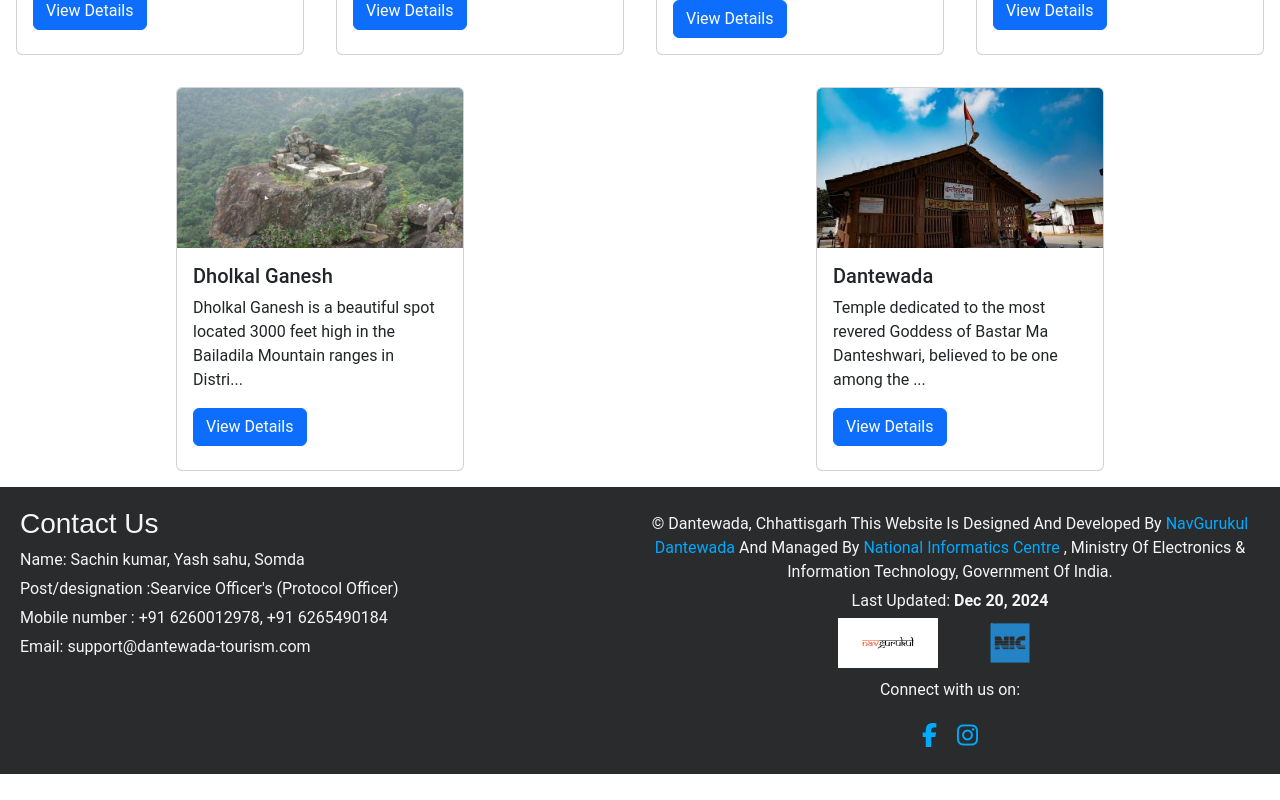
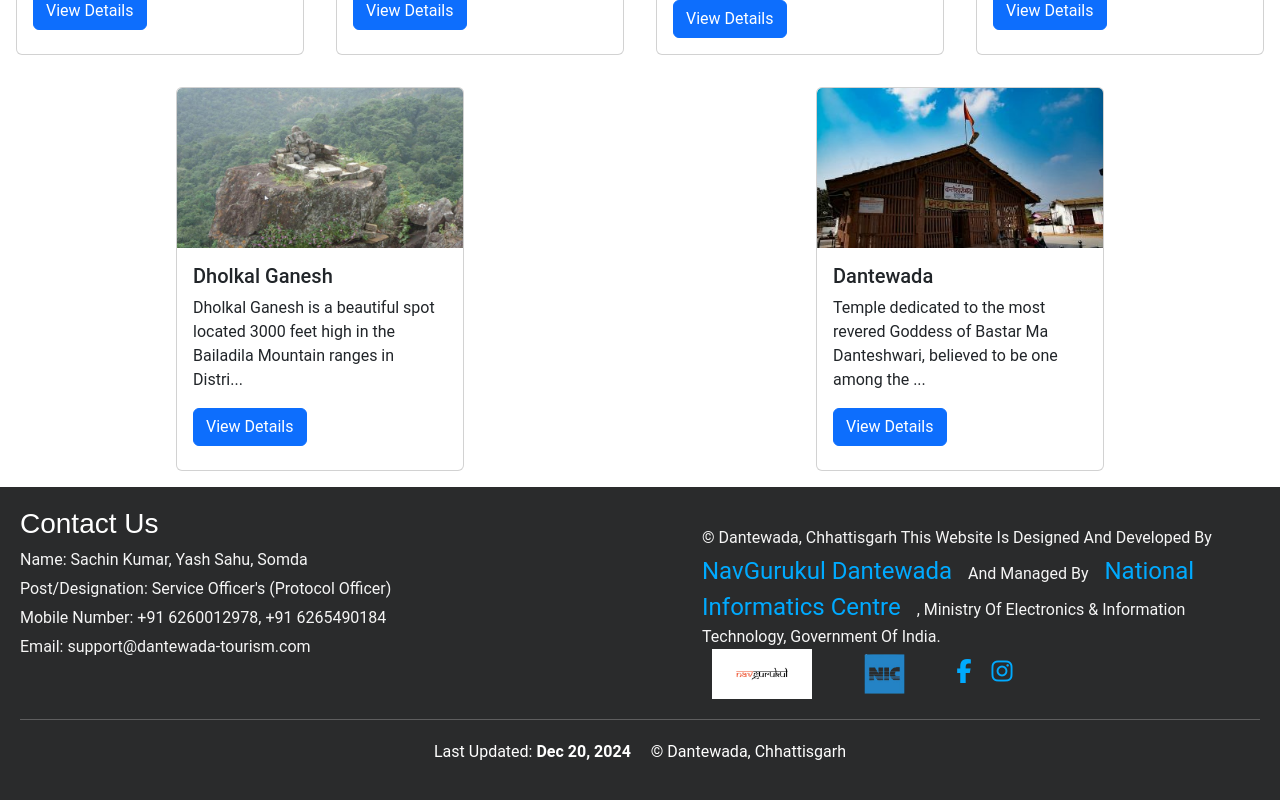
Before and after one commit to sAchinStar/HomeStay-Dantewada, a React (Create React App) app: page / in a window 1280 px wide. Shown: the part 1590-2390 px from the top of the page. Before the commit the page ends 2364 px from the top, so only its background shows below. Built offline with nearby package versions, Linux system fonts and the light colour scheme.

Commit message:
feat: update footer

```diff
--- a/src/Components/Footer.css
+++ b/src/Components/Footer.css
@@ -1,4 +1,4 @@
-.footer {
+/* .footer {
     background-color: #2a2b2c;
     padding: 20px;
     display: flex;
@@ -50,7 +50,6 @@
   }
 
   .logos img {
-    /* height: 80px; */
     height: 50px;
     margin: 0 10px;
   }
@@ -89,3 +88,118 @@
         height: 30px;
     }
   }
+   */
+
+   .footer {
+    background-color: #2a2b2c;
+    padding: 20px;
+    display: flex;
+    justify-content: space-between;
+    flex-wrap: wrap;
+  }
+
+  .footer-left {
+    color: white;
+    text-align: left;
+    width: 45%;
+  }
+
+  .footer-right {
+    text-align: left;
+    width: 45%;
+  }
+
+  .hr-line {
+    width: 100%;
+    border: none;
+    border-top: 1px solid whitesmoke;
+    margin: 20px 0;
+  }
+
+  .footer-center {
+    color: white;
+    width: 100%;
+    text-align: center;
+  }
+
+  .ownership p {
+    color: whitesmoke;
+    margin: 5px 0;
+  }
+
+  .ownership a {
+    color: #00aaff;
+    text-decoration: none;
+  }
+
+  .logos img {
+    height: 50px;
+    margin: 0 10px;
+  }
+
+  /*  */
+  .footer-right {
+    margin-top: 10px;
+  }
+
+  .footer-right p {
+    color: whitesmoke;
+  }
+  .footer-right a {
+    color: #00aaff;
+    margin: 0 10px;
+    font-size: 24px;
+  }
+
+  .footer-right a:hover {
+    color: #007bb5;
+  }
+  /*  */
+
+  .ad-details {
+    list-style: none;
+    padding: 0;
+    margin: 0;
+  }
+
+  .ad-details li {
+    margin-bottom: 5px;
+    color: whitesmoke;
+  }
+
+
+  @media (max-width: 768px) {
+    .footer {
+        flex-direction: column;
+    }
+
+    .footer-left, .footer-right {
+        width: 100%;
+        text-align: center;
+    }
+
+    .logos img {
+        height: 30px;
+    }
+  }
+
+
+  .footer-center {
+    display: flex;
+    justify-content: center;
+    align-items: center;
+    flex-wrap: nowrap;
+    gap: 20px;
+    color: white;
+    width: 100%;
+    text-align: center;
+  }
+
+  .ownership p, .logos img, .social-icons {
+    margin: 0;
+  }
+
+  .social-icons {
+    display: flex;
+    gap: 10px;
+  }
--- a/src/Components/Footer.jsx
+++ b/src/Components/Footer.jsx
@@ -1,3 +1,63 @@
+// import React from 'react';
+// import './Footer.css'; // Import the CSS for the footer
+// import ng from '../Assets/nglogo.png';
+// import nic from '../Assets/niclogo.png';
+// // import di from '../assets/dilogo.png';
+
+// const Footer = () => {
+//   return (
+//     <footer className="footer">
+//       <div className="footer-left">
+//         <div className="footer-contact">
+//           <h3>Contact Us</h3>
+//           <ul className="admin-details">
+//             <li>Name: Sachin kumar, Yash sahu, Somda </li>
+//             <li>Post/designation :Searvice Officer's  (Protocol Officer)</li>
+//             <li>Mobile number : +91 6260012978, +91 6265490184</li>
+//             <li>Email: support@dantewada-tourism.com</li>
+//             {/* <li>Email: admin@example.com</li> */}
+//           </ul>
+//         </div>
+//       </div>
+//       <div className="footer-right">
+//         <div className="ownership">
+//           <p>
+//             © Dantewada, Chhattisgarh This Website Is Designed And Developed By
+//             <a href="https://navgurukul.org/" target="_blank" rel="noopener noreferrer"> NavGurukul Dantewada </a>
+//             And Managed By
+//             <a href="https://nic.in/" target="_blank" rel="noopener noreferrer"> National Informatics Centre </a>,
+//             Ministry Of Electronics & Information Technology, Government Of India.
+//           </p>
+//           <p>Last Updated: <strong>Dec 20, 2024</strong></p>
+//           <div className="logos">
+//             <a href="https://www.navgurukul.org/" target="_blank" rel="noopener noreferrer">
+//               <img src={ng} alt="NavGurukul Logo" />
+//             </a>
+//             <a href="https://www.nic.in/" target="_blank" rel="noopener noreferrer">
+//               <img src={nic} alt="NIC Logo" />
+//             </a>
+//             <a href="https://www.digitalindia.gov.in/" target="_blank" rel="noopener noreferrer">
+//               {/* <img src={di} alt="Digital India Logo" /> */}
+//             </a>
+//           </div>
+//         </div>
+//         <div className="social-icons">
+//           <p>Connect with us on:</p>
+//           <a href="https://www.facebook.com/Dantewadadist" target="_blank" rel="noopener noreferrer">
+//             <i className="fab fa-facebook-f"></i>
+//           </a>
+//           <a href="https://www.instagram.com/dantewada_district/" target="_blank" rel="noopener noreferrer">
+//             <i className="fab fa-instagram"></i>
+//           </a>
+//         </div>
+//       </div>
+//     </footer>
+//   );
+// };
+
+// export default Footer;
+
+
 import React from 'react';
 import './Footer.css'; // Import the CSS for the footer
 import ng from '../Assets/nglogo.png';
@@ -10,15 +70,15 @@ const Footer = () => {
     <div className="footer-left">
       <div className="footer-contact">
         <h3>Contact Us</h3>
-          <ul className="admin-details">
-            <li>Name: Sachin kumar, Yash sahu, Somda </li>
-            <li>Post/designation :Searvice Officer's  (Protocol Officer)</li>
-            <li>Mobile number : +91 6260012978, +91 6265490184</li>
+        <ul className="ad-details">
+          <li>Name: Sachin Kumar, Yash Sahu, Somda</li>
+          <li>Post/Designation: Service Officer's (Protocol Officer)</li>
+          <li>Mobile Number: +91 6260012978, +91 6265490184</li>
           <li>Email: support@dantewada-tourism.com</li>
-            {/* <li>Email: admin@example.com</li> */}
         </ul>
       </div>
     </div>
+
     <div className="footer-right">
       <div className="ownership">
         <p>
@@ -28,7 +88,7 @@ const Footer = () => {
           <a href="https://nic.in/" target="_blank" rel="noopener noreferrer"> National Informatics Centre </a>,
           Ministry Of Electronics & Information Technology, Government Of India.
         </p>
-          <p>Last Updated: <strong>Dec 20, 2024</strong></p>
+
         <div className="logos">
         <a href="https://www.navgurukul.org/" target="_blank" rel="noopener noreferrer">
           <img src={ng} alt="NavGurukul Logo" />
@@ -36,22 +96,34 @@ const Footer = () => {
         <a href="https://www.nic.in/" target="_blank" rel="noopener noreferrer">
           <img src={nic} alt="NIC Logo" />
         </a>
-            <a href="https://www.digitalindia.gov.in/" target="_blank" rel="noopener noreferrer">
-              {/* <img src={di} alt="Digital India Logo" /> */}
-            </a>
-          </div>
-        </div>
-        <div className="social-icons">
-          <p>Connect with us on:</p>
+
+       {/* <div className="social-icons"> */}
         <a href="https://www.facebook.com/Dantewadadist" target="_blank" rel="noopener noreferrer">
           <i className="fab fa-facebook-f"></i>
         </a>
         <a href="https://www.instagram.com/dantewada_district/" target="_blank" rel="noopener noreferrer">
           <i className="fab fa-instagram"></i>
         </a>
+      {/* </div>  */}
+      </div>
+
+
+
       </div>
     </div>
+
+    <hr className="hr-line" />
+
+    <div className="footer-center">
+    <p>Last Updated: <strong>Dec 20, 2024</strong></p>
+      <p>© Dantewada, Chhattisgarh</p>
+
+
+    </div>
   </footer>
+
+
+
   );
 };
 
```
Lines whose indentation alone changed are shown as unchanged.
